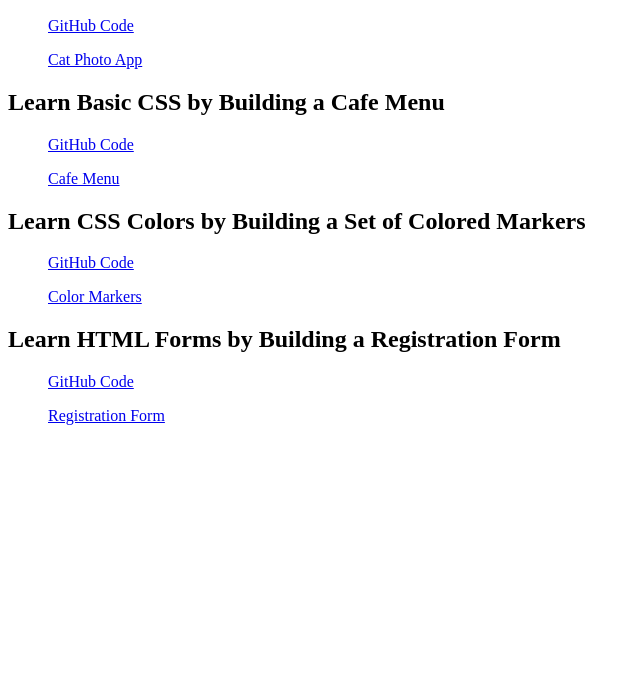
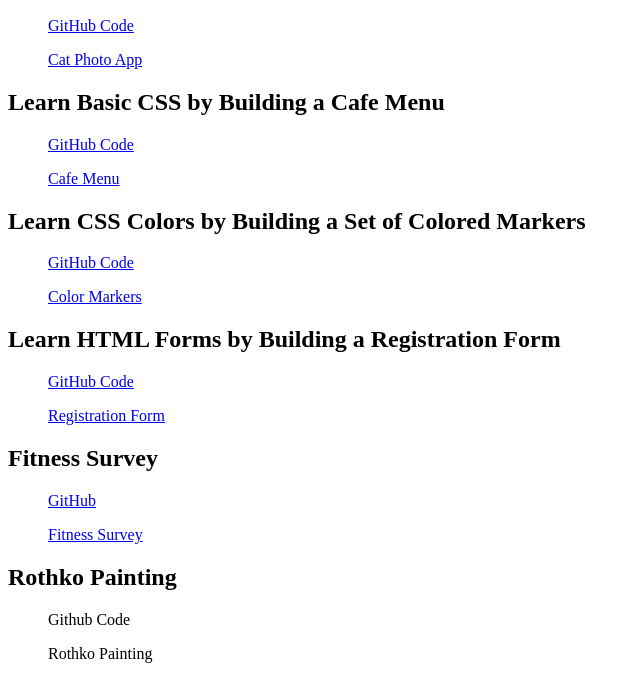
Before and after one commit to VincentZ-42/freecodecamp, a plain HTML site: page index.html in a window 1280 px wide. Shown: the part 110-800 px from the top of the page, without its empty margins (0-640 px from the left). Drawn offline with Linux system fonts and the light colour scheme.

Commit message:
update index

```diff
--- a/index.html
+++ b/index.html
@@ -21,5 +21,14 @@
     <h2>Learn HTML Forms by Building a Registration Form</h2>
       <ul><a href="https://github.com/VincentZ-42/freecodecamp/tree/main/responsiveWebDesign/RegistrationForm">GitHub Code</a></ul>
       <ul><a href="https://vincentz-42.github.io/freecodecamp/responsiveWebDesign/RegistrationForm/">Registration Form</a></ul>
-  </body>
+    <h2>Fitness Survey</h2>
+      <ul><a href="https://github.com/VincentZ-42/freecodecamp/tree/main/responsiveWebDesign/FitnessSurvey">GitHub</a></ul>
+      <ul><a href="https://vincentz-42.github.io/freecodecamp/responsiveWebDesign/FitnessSurvey/">Fitness Survey</a></ul>
+    <h2>Rothko Painting</h2>
+      <ul><a href="https://github.com/VincentZ-42/freecodecamp/tree/main/responsiveWebDesign/RothkoPainting"></a>Github Code</ul>
+      <ul><a href="https://vincentz-42.github.io/freecodecamp/responsiveWebDesign/RothkoPainting/"></a>Rothko Painting</ul>
+    <h2></h2>
+      <ul><a href=""></a></ul>
+      <ul><a href=""></a></ul>
+    </body>
 </html>
```
